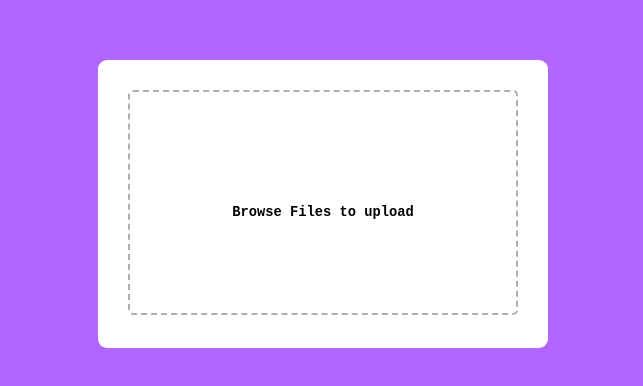
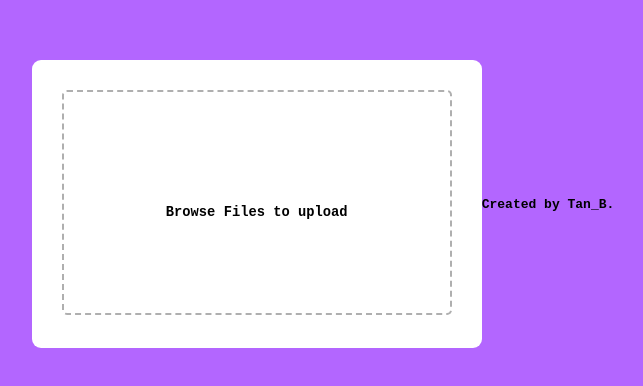
Before and after one commit to Tanish-Bhushan/Image-Resizer, a website: page index.html in a window 1280 px wide. Shown: the part 196-582 px from the top of the page, without its empty margins (317-960 px from the left). Drawn offline with Linux system fonts and the light colour scheme.

Commit message:
Update index.html

```diff
--- a/index.html
+++ b/index.html
@@ -11,6 +11,7 @@
 </head>
 
 <body>
+    <span class="body">
         <div class="wrapper">
             <div class="upload-box">
                 <input type="file" accept="image/*" hidden>
@@ -41,5 +42,8 @@
                 <button class="download-btn"> Download Image</button>
             </div>
         </div>
+    </span>
+    <span class="name">Created by Tan_B.</span>
 </body>
+
 </html>
```
Lines whose indentation alone changed are shown as unchanged.
